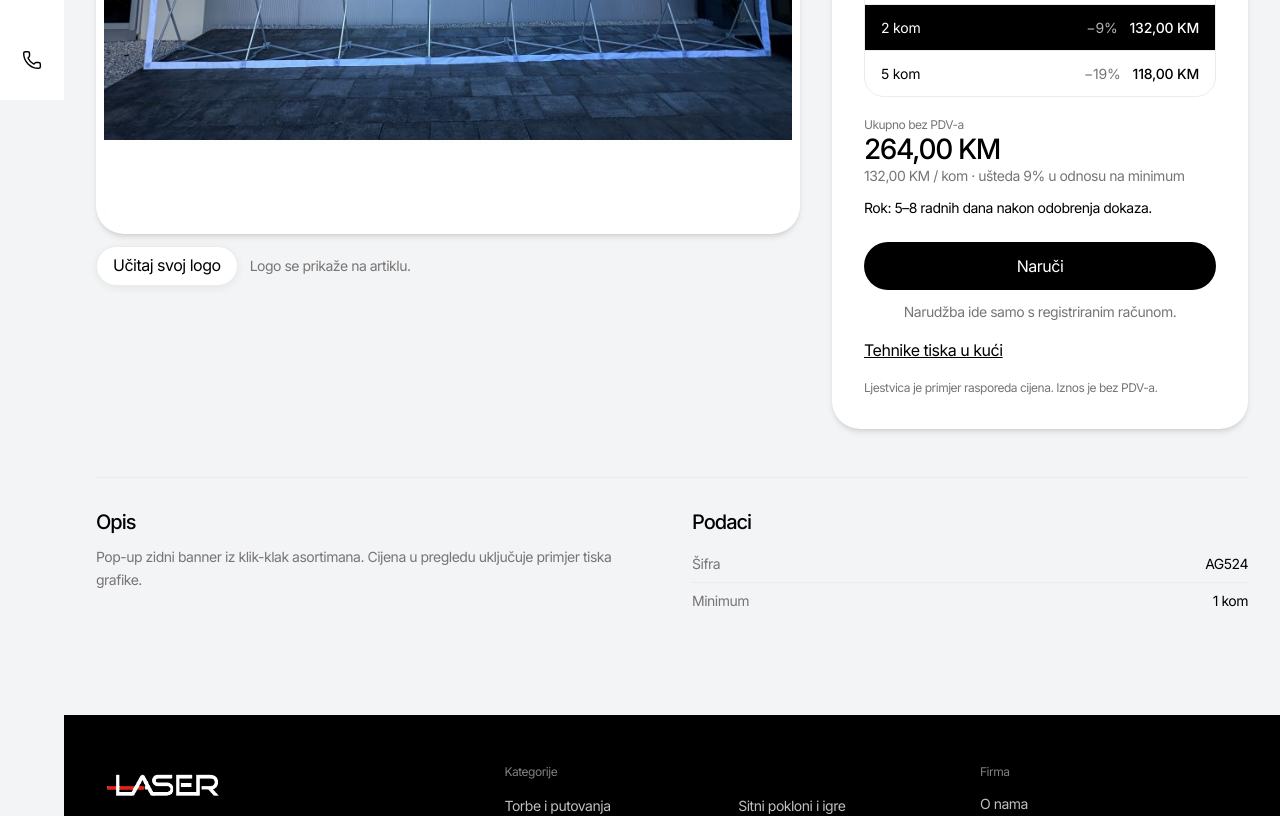
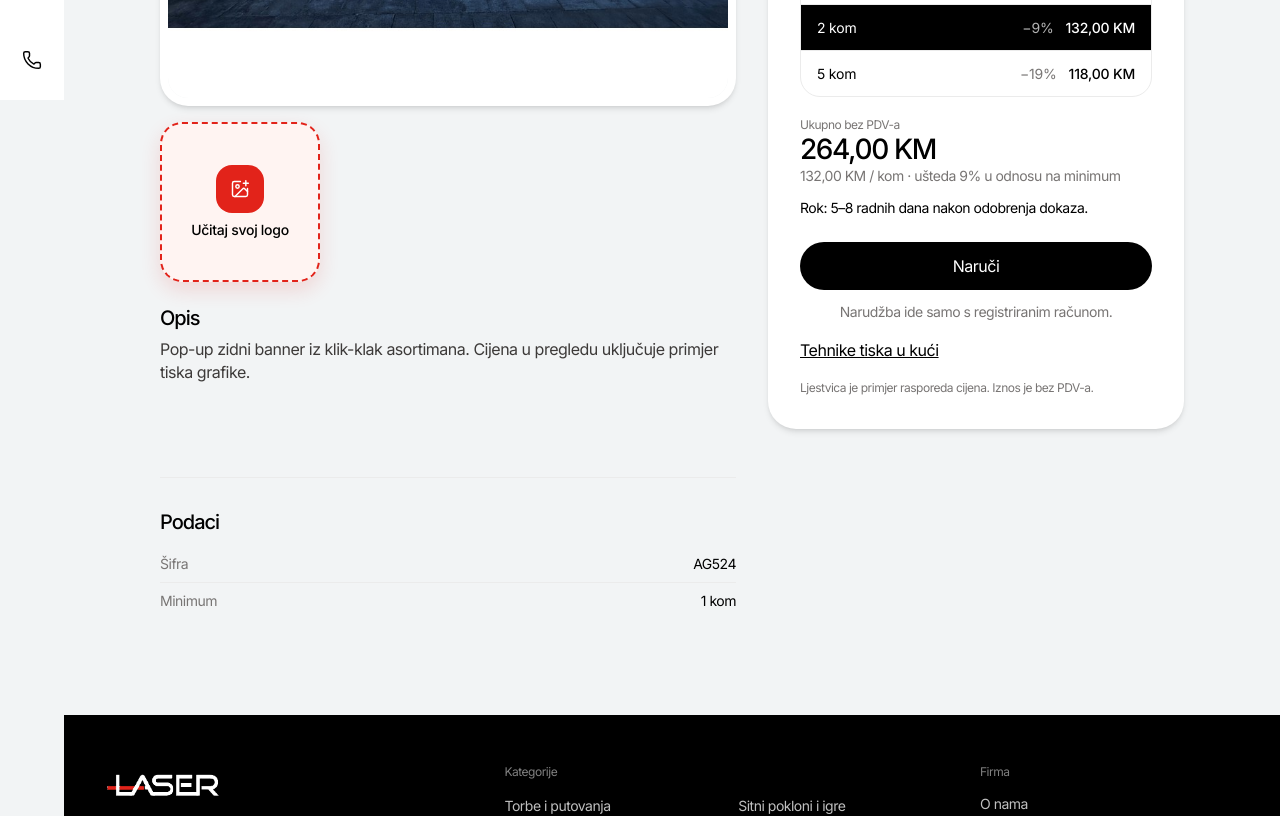
Before and after one commit to danic999/laser-prototype, a Next.js app: page /proizvod/ag524-popup in a window 1280 px wide. Shown: the part 700-1516 px from the top of the page. Built offline with nearby package versions, Linux system fonts and the light colour scheme.

Commit message:
Give the logo upload a square and show the description under it.
The product photo column keeps a red upload tile and the product text instead of an empty gap.

Co-authored-by: marinkosevo94 <marinkosevo94@gmail.com>

```diff
--- a/src/app/proizvod/[slug]/page.tsx
+++ b/src/app/proizvod/[slug]/page.tsx
@@ -51,11 +51,7 @@ export default async function ProductPage({
       <div className="mt-6">
         <ProductStudio product={product} />
       </div>
-      <div className="mt-12 grid gap-10 border-t border-border pt-8 lg:grid-cols-2">
-        <section>
-          <h2 className="text-[20px] leading-[1.2] font-medium tracking-[-0.05em]">Opis</h2>
-          <p className="mt-3 text-sm leading-relaxed text-muted-foreground">{product.description}</p>
-        </section>
+      <div className="mt-12 max-w-xl border-t border-border pt-8">
         <section>
           <h2 className="text-[20px] leading-[1.2] font-medium tracking-[-0.05em]">Podaci</h2>
           <dl className="mt-3 divide-y divide-border text-sm">
--- a/src/components/product-studio.tsx
+++ b/src/components/product-studio.tsx
@@ -3,11 +3,11 @@
 import { useState } from "react";
 import Link from "next/link";
 import { useRouter } from "next/navigation";
+import { ImagePlus } from "lucide-react";
 import { useAccount } from "@/components/account-provider";
 import { useCart } from "@/components/cart-provider";
 import { ProductMark } from "@/components/product-mark";
 import { formatKm, formatQty, savings, unitForQty, type Product } from "@/lib/catalog";
-import { btnPill } from "@/lib/ui";
 
 export function ProductStudio({ product }: { product: Product }) {
   const [colorId, setColorId] = useState(product.colors[0].id);
@@ -32,9 +32,20 @@ export function ProductStudio({ product }: { product: Product }) {
         <div className="rounded-[28px] bg-white p-2 shadow-[0_4px_6px_-1px_rgba(0,0,0,0.1),0_2px_4px_-2px_rgba(0,0,0,0.1)]">
           <ProductMark src={color.image} alt={`${product.name}, ${color.name}`} logo={logo} priority />
         </div>
-        <div className="mt-3 flex flex-wrap items-center gap-3">
-          <label className={`${btnPill} cursor-pointer`}>
-            {logo ? "Promijeni logo" : "Učitaj svoj logo"}
+        <div className="mt-4 flex items-start gap-3">
+          <label className="flex size-40 cursor-pointer flex-col items-center justify-center gap-2 rounded-[22px] border-2 border-dashed border-[#e2231a] bg-[#fff4f2] px-3 text-center shadow-[0_8px_20px_rgba(226,35,26,0.14)]">
+            {logo ? (
+              // User files are data URLs, so they stay outside the image optimizer.
+              // eslint-disable-next-line @next/next/no-img-element
+              <img src={logo} alt="" className="h-16 w-full object-contain" />
+            ) : (
+              <span className="grid size-12 place-items-center rounded-[16px] bg-[#e2231a] text-white">
+                <ImagePlus className="size-5" strokeWidth={1.75} />
+              </span>
+            )}
+            <span className="text-[14px] leading-tight font-medium tracking-[-0.02em]">
+              {logo ? "Promijeni logo" : "Učitaj svoj logo"}
+            </span>
             <input
               type="file"
               accept="image/png,image/jpeg,image/webp,image/svg+xml"
@@ -51,14 +62,16 @@ export function ProductStudio({ product }: { product: Product }) {
             />
           </label>
           {logo ? (
-            <button type="button" onClick={() => setLogo(null)} className="text-[14px] underline">
+            <button type="button" onClick={() => setLogo(null)} className="mt-2 text-[14px] text-[#e2231a] underline">
               Ukloni
             </button>
-          ) : (
-            <p className="text-[14px] text-[#787574]">Logo se prikaže na artiklu.</p>
-          )}
+          ) : null}
         </div>
         {logoError ? <p className="mt-2 text-[14px]">{logoError}</p> : null}
+        <div className="mt-6">
+          <h2 className="text-[20px] leading-[1.2] font-medium tracking-[-0.05em]">Opis</h2>
+          <p className="mt-2 max-w-xl text-[16px] leading-[1.45] text-[#3d3a39]">{product.description}</p>
+        </div>
       </div>
       <div className="rounded-[28px] bg-white p-6 shadow-[0_4px_6px_-1px_rgba(0,0,0,0.1),0_2px_4px_-2px_rgba(0,0,0,0.1)] sm:p-8">
         <p className="text-[12px] text-[#787574]">Odabir</p>
```
